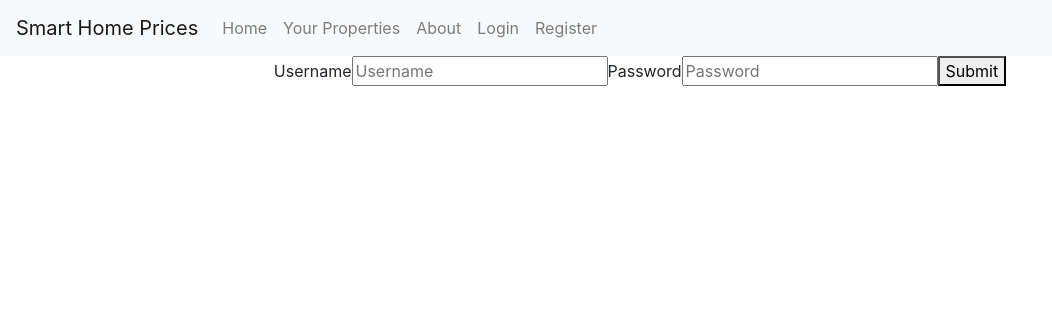
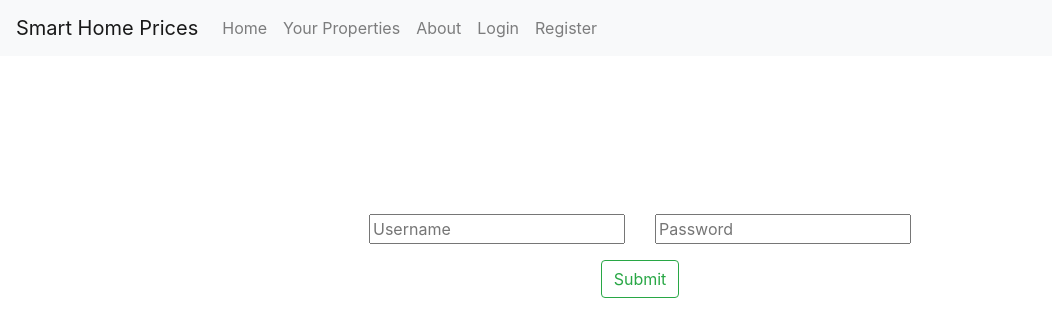
Before and after one commit to Build-Week-AirBnB-Optimal-Price/Front-end, a React (Create React App) app: page /login in a window 1280 px wide. Shown: the top 336 px of the page, without its empty margins (0-1052 px from the left). Built offline with nearby package versions, Linux system fonts and the light colour scheme.

Commit message:
added styling to the login page

```diff
--- a/src/components/LoginForm.js
+++ b/src/components/LoginForm.js
@@ -3,7 +3,11 @@ import { withFormik, Form, Field } from "formik";
 import * as Yup from "yup";
 import axios from "axios";
 
-const LoginForm = ({values, errors, touched, status}) => {
+import {
+    Alert, Col, Row, Button, FormGroup,
+} from 'reactstrap';
+
+const LoginForm = ({ values, errors, touched, status }) => {
     console.log("values", values);
     console.log("errors", errors);
     console.log("touched", touched);
@@ -15,9 +19,9 @@ const LoginForm = ({values, errors, touched, status}) => {
         status && setUsers(users => [...users, status]);
     }, [status]);
 
-    return(
-        <div className="login-form">
-            <Form>
+    return (
+        <div className="wrapper">
+            {/* <Form>
                 <label htmlFor="username">
                     Username
                     <Field
@@ -42,9 +46,54 @@ const LoginForm = ({values, errors, touched, status}) => {
                         <p className="errors">{errors.password}</p>
                     )}
                 </label>
+
                 <button type="submit">Submit</button>
+            </Form> */}
+            <Form>
+                <Row>
+                    <Col md={6}>
+                        <FormGroup>
+                            <Field
+                                type="text"
+                                name="username"
+                                placeholder="Username"
+                            />
+                            {touched.username && errors.username && (
+
+                                <Alert color="danger">
+                                    <p className="errors">{errors.username}</p>
+                                </Alert>
+                            )}
+                        </FormGroup>
+                    </Col>
+                    <Col md={6}>
+                        <FormGroup>
+                            <Field
+                                type="password"
+                                name="password"
+                                placeholder="Password"
+                            />
+                            {touched.password && errors.password && (
+
+                                <Alert color="danger">
+                                    <p className="errors">{errors.password}</p>
+                                </Alert>
+                            )}
+                        </FormGroup>
+                    </Col>
+                </Row>
+                <Row>
+                    <Col>
+                        <Button tpye="submit" outline color="success">
+                            Submit
+                    </Button>
+                    </Col>
+                </Row>
             </Form>
-        </div>
+
+
+
+        </div >
     )
 }
 
@@ -60,7 +109,7 @@ const FormikLoginForm = withFormik({
         password: Yup.string().required(),
     }),
 
-    handleSubmit(values, {setStatus, resetForm}) {
+    handleSubmit(values, { setStatus, resetForm }) {
         console.log("submitting", values);
         axios
             .post("https://optimal-airbnb-pricing-api.herokuapp.com/login", values)
--- a/src/components/Register.js
+++ b/src/components/Register.js
@@ -104,8 +104,9 @@ const RegisterForm = ({ values, errors, touched, status }) => {
                     </Button>
                     </Col>
                 </Row>
-            </Form>
 
+                <Row>
+                    <Col md={12}>
                         {users.map(user => {
                             return (
                                 <ul>
@@ -116,6 +117,10 @@ const RegisterForm = ({ values, errors, touched, status }) => {
                                 </ul>
                             )
                         })}
+                    </Col>
+                </Row>
+            </Form>
+
         </div>
     )
 }
```
Lines whose indentation alone changed are shown as unchanged.
